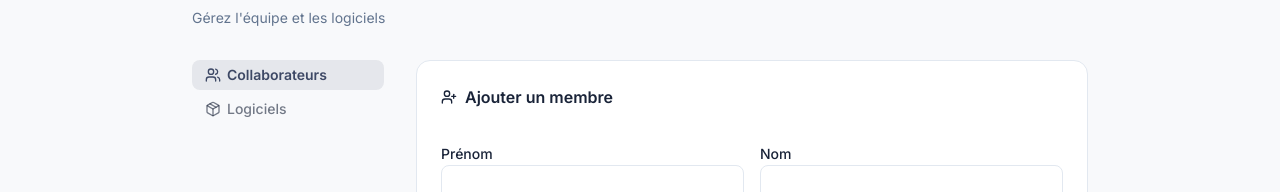
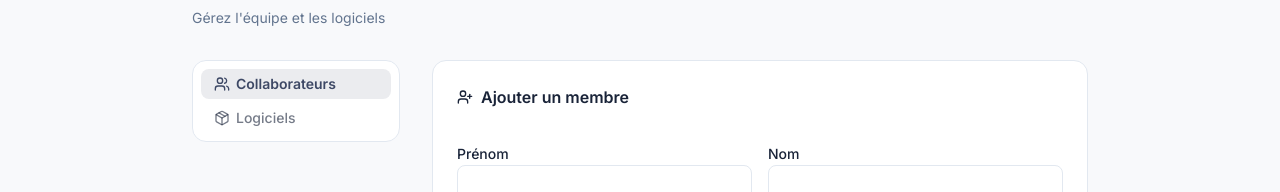
Before and after one commit to Bungooo/patch-note-software, a Next.js app: page /settings in a window 1280 px wide. Shown: the part 213-405 px from the top of the page. Built offline with nearby package versions, Linux system fonts and the light colour scheme; no server answers; the database is empty.

Commit message:
Paramètres : menu dans une carte, qui reste visible au défilement
Co-Authored-By: Claude Opus 5.5 <noreply@anthropic.com>
Claude-Session: https://claude.ai/code/session_01DWHHbEt54aEU8d3imkrqxv

```diff
--- a/src/app/settings/settings-client.tsx
+++ b/src/app/settings/settings-client.tsx
@@ -25,7 +25,8 @@ export function SettingsClient({ members, softwares }: { members: Member[]; soft
 
             {/* Menu vertical à gauche, contenu à droite sur une largeur lisible */}
             <Tabs defaultValue="members" orientation="vertical" className="flex-col md:flex-row gap-8">
-                <TabsList variant="line" className="w-full md:w-48 shrink-0 items-stretch p-0">
+                {/* Menu dans une carte, comme le contenu, et qui reste visible au défilement */}
+                <TabsList variant="line" className="w-full md:w-52 shrink-0 items-stretch self-start rounded-xl! border bg-card p-2 md:sticky md:top-6">
                     <TabsTrigger value="members" className={TAB}><Users />Collaborateurs</TabsTrigger>
                     <TabsTrigger value="softwares" className={TAB}><Package />Logiciels</TabsTrigger>
                 </TabsList>
```
